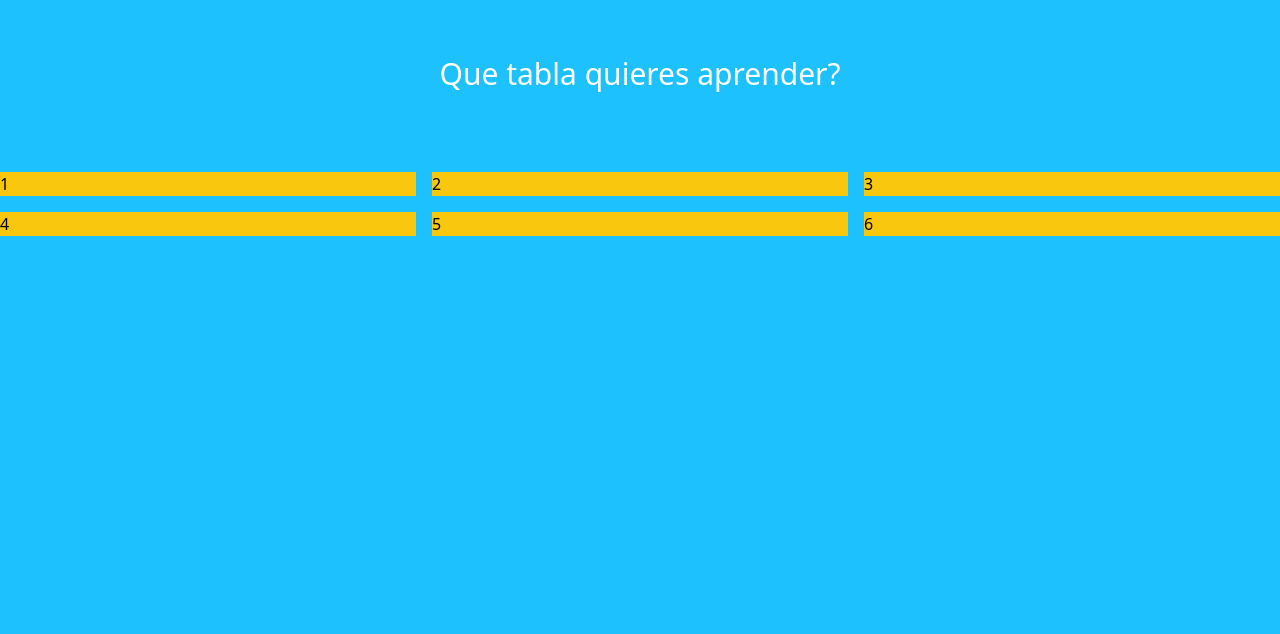
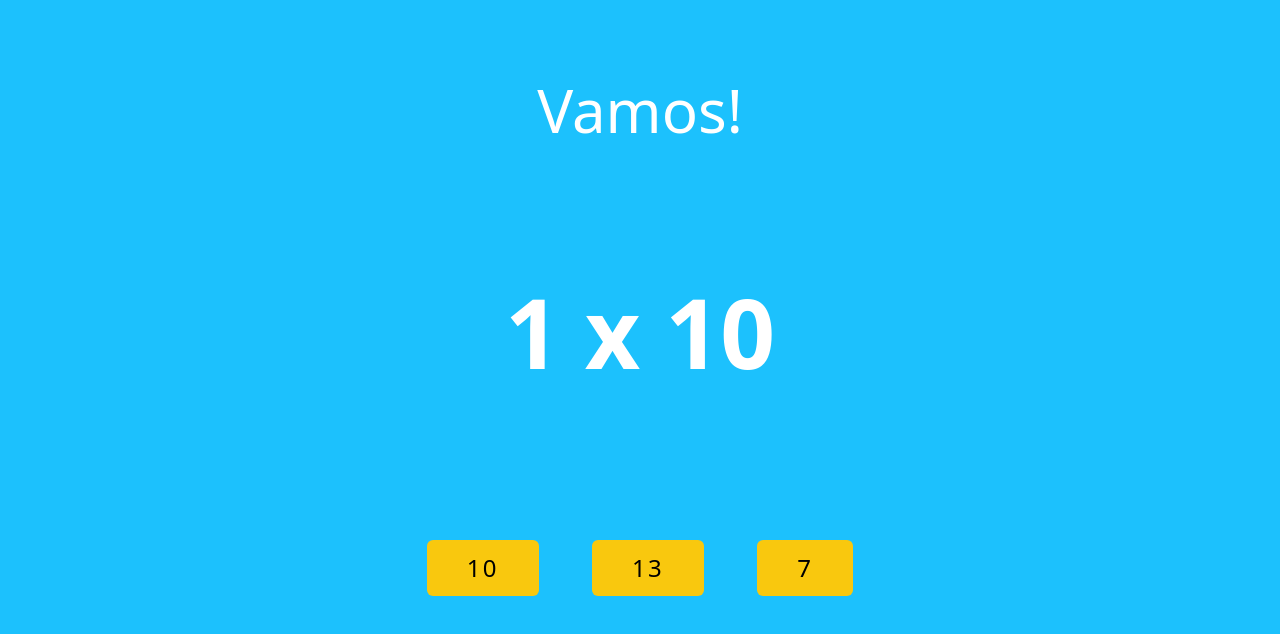
Before and after one commit to DanyRivera/aprender_tablas_react, a React (Vite) app: page /learn/1 in a window 1280 px wide. Shown: the top 634 px of the page. Built offline with nearby package versions, Linux system fonts and the light colour scheme.

Commit message:
Lógica en seccion learn

```diff
--- a/package.json
+++ b/package.json
@@ -8,7 +8,8 @@
   },
   "dependencies": {
     "react": "^17.0.2",
-    "react-dom": "^17.0.2"
+    "react-dom": "^17.0.2",
+    "react-router-dom": "^6.2.1"
   },
   "devDependencies": {
     "@vitejs/plugin-react": "^1.0.7",
--- a/src/App.jsx
+++ b/src/App.jsx
@@ -1,29 +1,19 @@
-import { useState } from 'react';
+import { BrowserRouter as Router, Route, Routes} from 'react-router-dom';
+import Learn from './components/Learn';
+import Home from './components/Home';
 
 function App() {
 
-  // const numTablas = [1, 2, 3, 4, 5, 6, 7, 8, 9];
-  const numTablas = [1, 2, 3, 4, 5, 6];
+  return (
 
-  return (
-    <div className='bg-secondary h-screen'>
+    <Router>
 
-      <h1
-        className='text-white text-center pt-14 text-3xl'
-      >Que tabla quieres aprender?</h1>
+      <Routes>
+        <Route path="/" element={<Home />}/>
+        <Route path="/learn/:tabla" element={<Learn />}/>
+      </Routes>
 
-      <div className="container mx-auto mt-20">
-        <div className="grid grid-cols-3 gap-4">
-          {numTablas.map(numTabla => (
-            <div className='bg-primary'>
-              <p>{numTabla}</p>
-            </div>
-          ))}
-        </div>
-
-      </div>
-
-    </div>
+    </Router>
   )
 }
 
--- /dev/null
+++ b/src/components/Card.jsx
@@ -0,0 +1,12 @@
+
+const Card = ({numero}) => {
+    return (
+        <div
+            className='mx-5 mb-5 sombra rounded-md bg-primary p-20 md:mx-0 md:mb-0 transition-all lg:hover:scale-110 lg:hover:rotate-12 hover:bg-orange-600 hover:cursor-pointer'
+        >
+            <p className='text-white text-8xl text-center transition-all font-bold hover:rotate-[-20deg]'>{numero}</p>
+        </div>
+    )
+}
+
+export default Card
--- /dev/null
+++ b/src/components/Home.jsx
@@ -0,0 +1,38 @@
+import { Link } from 'react-router-dom';
+import Card from './Card';
+
+const Home = () => {
+
+    const numTablas = ['1', '2', '3', '4', '5', '6', '7', '8', '9', '10'];
+
+    return (
+        <div className='bg-secondary overflow-y-scroll overflow-x-hidden h-screen'>
+
+            <h1
+                className='text-white text-center pt-14 text-4xl'
+            >¿Cuál tabla de multiplicar quieres aprender?</h1>
+
+            <div className="container mx-auto my-20 px-5">
+
+                <div className="grid grid-cols-1 md:grid-cols-3 lg:grid-cols-4 gap-10">
+
+                    {numTablas.map(numero => (
+                        <Link
+                            to={`/learn/${numero}`}
+                            key={numero}
+                        >
+                            <Card
+                                numero={numero}
+                            />
+                        </Link>
+                    ))}
+
+                </div>
+
+            </div>
+
+        </div>
+    )
+}
+
+export default Home
--- /dev/null
+++ b/src/components/Learn.jsx
@@ -0,0 +1,110 @@
+import { useState, useEffect } from "react";
+import { useParams } from "react-router-dom";
+import { random } from "../helpers";
+
+const Learn = () => {
+
+    const { tabla } = useParams();
+
+    const [numerosRandom, setNumerosRandom] = useState([]);
+    const [numeroRandom, setNumeroRandom] = useState(random(1, 10));
+    const [numeroAmultiplicar, setNumeroAmultiplicar] = useState(numeroRandom);
+    const [resultado, setResultado] = useState(0);
+    const [numeroSeleccionado, setNumeroSeleccionado] = useState(0);
+    const [resultadoCorrecto, setResultadoCorrecto] = useState(false);
+
+    useEffect(() => {
+
+        if (numerosRandom.length > 0) {
+
+            if (!numerosRandom.includes(numeroRandom)) {
+                setNumerosRandom([...numerosRandom, numeroRandom]);
+            }
+
+            numerosRandom.forEach(numero => {
+                setNumeroAmultiplicar(numero);
+                setResultado(0);
+            })
+
+
+        } else {
+            setNumerosRandom([...numerosRandom, numeroRandom]);
+        }
+
+
+    }, [numeroRandom])
+
+    useEffect(() => {
+
+        if (resultado === 0 || numeroSeleccionado === 0) {
+            setResultado(tabla * numeroAmultiplicar);
+            return;
+        }
+
+        if (resultado === numeroSeleccionado) {
+            setResultadoCorrecto(true);
+        } else {
+            setResultadoCorrecto(false);
+        }
+
+
+    }, [resultado, numeroSeleccionado])
+
+
+    return (
+        <div className="bg-secondary overflow-y-scroll overflow-x-hidden h-screen">
+            <h1
+                className='text-white text-center pt-20 text-6xl'
+            >Vamos!</h1>
+
+            {/* <button
+                onClick={() => )}
+            >
+                xd
+            </button> */}
+
+            <div className="text-center mt-36 text-8xl text-white font-bold">
+                <p>{tabla} x {numeroAmultiplicar}</p>
+            </div>
+
+            <ul className="flex justify-between mx-auto mt-40 w-1/3">
+                <li
+                    className="px-10 py-3 bg-primary text-black text-2xl rounded-md tracking-widest transition-all duration-150 hover:cursor-pointer hover:bg-yellow-500 hover:font-bold"
+                    onClick={e => {
+                        setNumeroSeleccionado(e.target.value);
+                        setNumeroRandom(random(1, 10));
+                    }}
+                    value={resultado}
+                >
+                    {resultado}
+                </li>
+
+                <li
+                    className="px-10 py-3 bg-primary text-black text-2xl rounded-md tracking-widest transition-all duration-150 hover:cursor-pointer hover:bg-yellow-500 hover:font-bold"
+                    onClick={e => {
+                        setNumeroSeleccionado(e.target.value);
+                        setNumeroRandom(random(1, 10));
+                    }}
+                    value={resultado + 3}
+                >
+                    {resultado + 3}
+                </li>
+
+                <li
+                    className="px-10 py-3 bg-primary text-black text-2xl rounded-md tracking-widest transition-all duration-150 hover:cursor-pointer hover:bg-yellow-500 hover:font-bold"
+                    onClick={e => {
+                        setNumeroSeleccionado(e.target.value);
+                        setNumeroRandom(random(1, 10));
+                    }}
+                    value={resultado - 3}
+                >
+                    {resultado - 3}
+                </li>
+
+            </ul>
+
+        </div>
+    )
+}
+
+export default Learn
--- a/src/helpers/index.js
+++ b/src/helpers/index.js
@@ -16,3 +16,7 @@ export const formatearFecha = fecha => {
 
     return fechaNueva.toLocaleDateString('es-ES', opciones);
 }
+
+export const random = (min,max) => {
+    return Math.floor((Math.random() * (max - min + 1)) + min);
+}
--- a/src/index.css
+++ b/src/index.css
@@ -1,3 +1,8 @@
 @import "tailwindcss/base";
 @import "tailwindcss/components";
 @import "tailwindcss/utilities";
+
+
+.sombra {
+    box-shadow: 0 25px 50px -12px rgb(0 0 0 / 0.30);
+}
--- a/tailwind.config.js
+++ b/tailwind.config.js
@@ -5,6 +5,9 @@ module.exports = {
       colors: {
         primary: '#f9c80e',
         secondary: '#1cc1fd'
+      },
+      rotate: {
+        '15': '15deg'
       }
     },
   },
```
Also changed, not shown: 1 other file (tests, documents, lock files or other folders).
